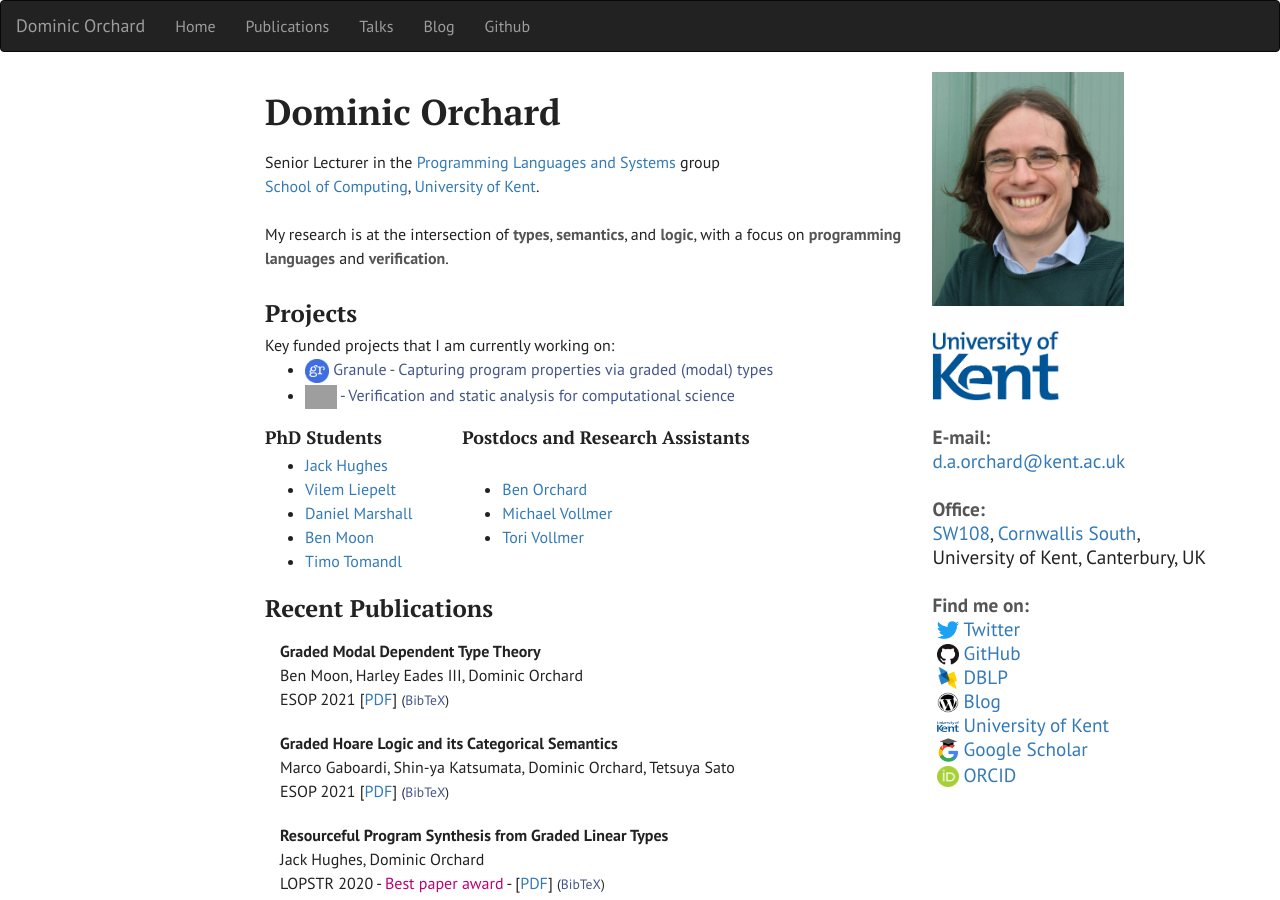
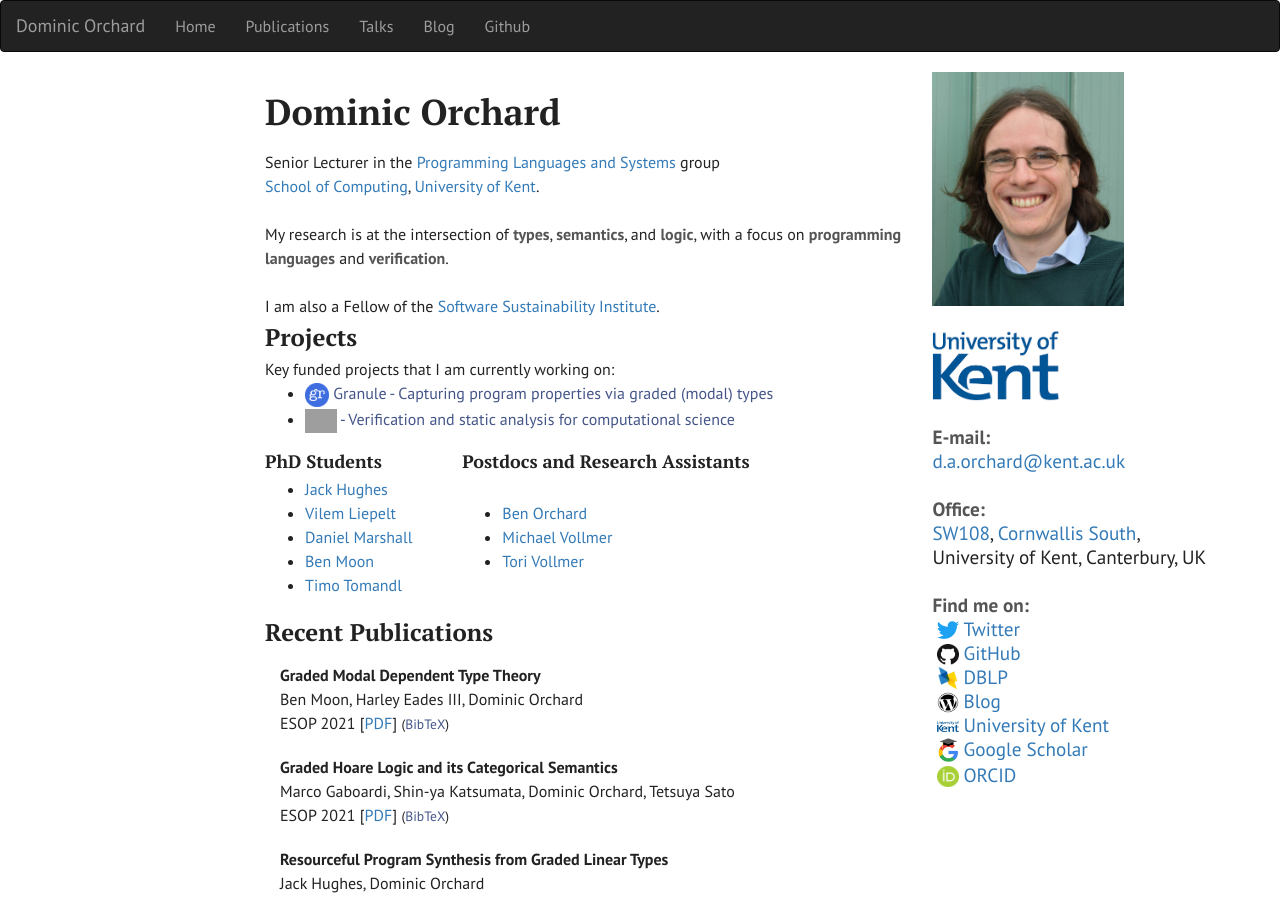
Before and after one commit to dorchard/dorchard.github.io, a Jekyll site: the page built from index.html, in a window 1280 px wide and 900 px high. Built offline with Jekyll 4.4.1, drawn with Linux system fonts in a browser that asks for light colours; grey boxes are pictures that could not be loaded.

Commit message:
Update index.html

```diff
--- a/index.html
+++ b/index.html
@@ -20,6 +20,7 @@ sitemap:
     My research is at the intersection of <strong>types</strong>, <strong>semantics</strong>,
     and <strong>logic</strong>, with a focus on <strong>programming languages</strong> and <strong>verification</strong>.
     <br /><br />
+    I am also a Fellow of the <a href="https://software.ac.uk/">Software Sustainability Institute</a>.
 
     <h3 style='margin-top:0.25em'>Projects</h3>
     Key funded projects that I am currently working on: <br />
```
